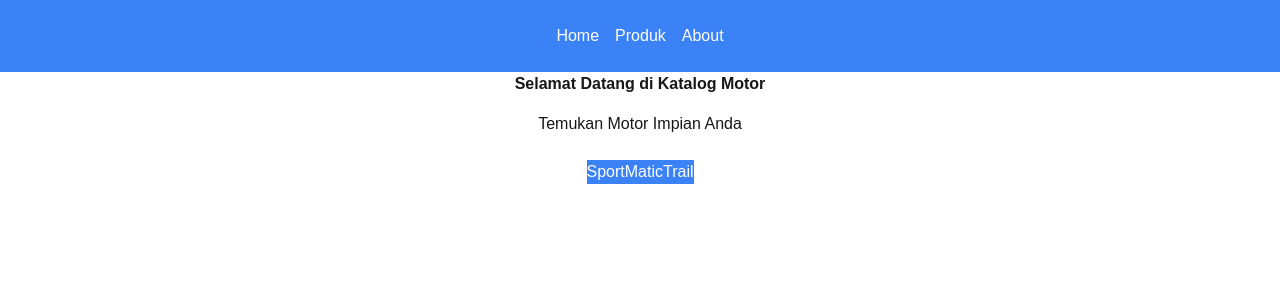
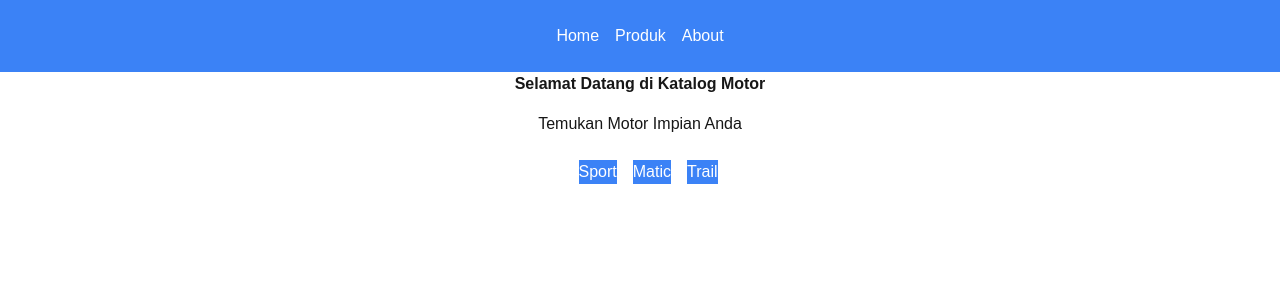
Before and after one commit to TriSasongko/GALACTRI, a Next.js app: page / in a window 1280 px wide. Shown: the top 300 px of the page. Built offline with nearby package versions, Linux system fonts and the light colour scheme.

Commit message:
tri: mengatur tata letak button menggunakan flexbox

```diff
--- a/app/page.tsx
+++ b/app/page.tsx
@@ -4,7 +4,7 @@ export default function Home() {
       <h1 className="font-bold mb-4">Selamat Datang di Katalog Motor</h1>
       <p className="mb-6">Temukan Motor Impian Anda</p>
 
-      <div>
+      <div className="flex justify-center gap-4">
         <button></button>
         <button className="bg-blue-500 text-white">Sport</button>
         <button className="bg-blue-500 text-white">Matic</button>
```
Also changed, not shown: 1 other file (tests, documents, lock files or other folders).
